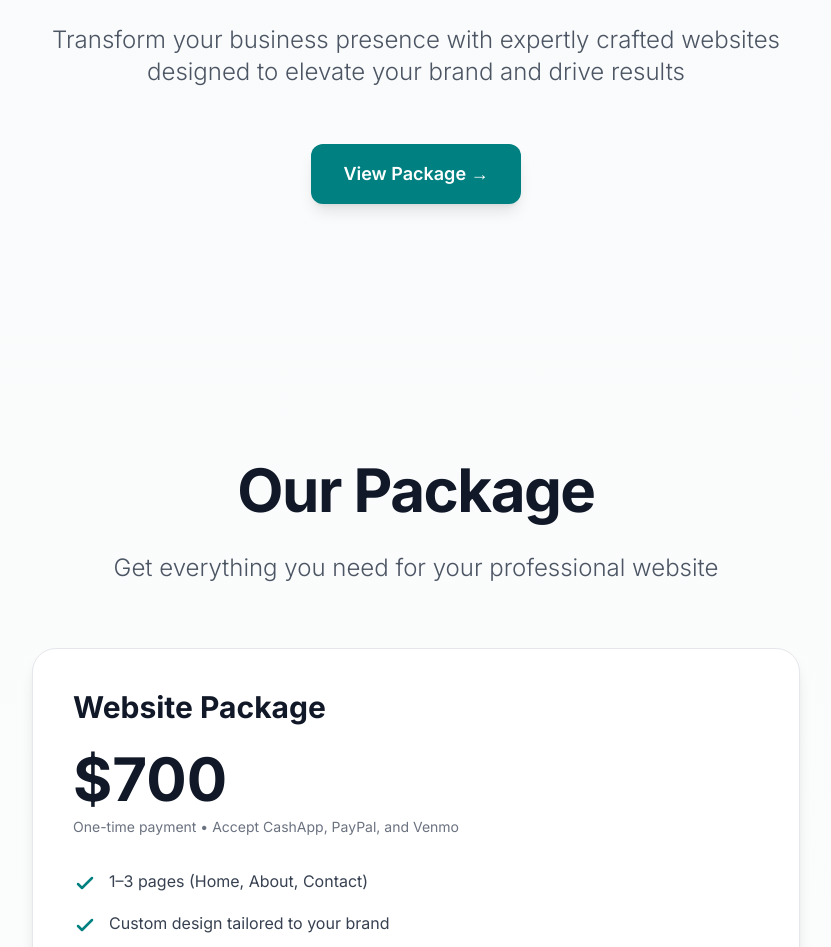
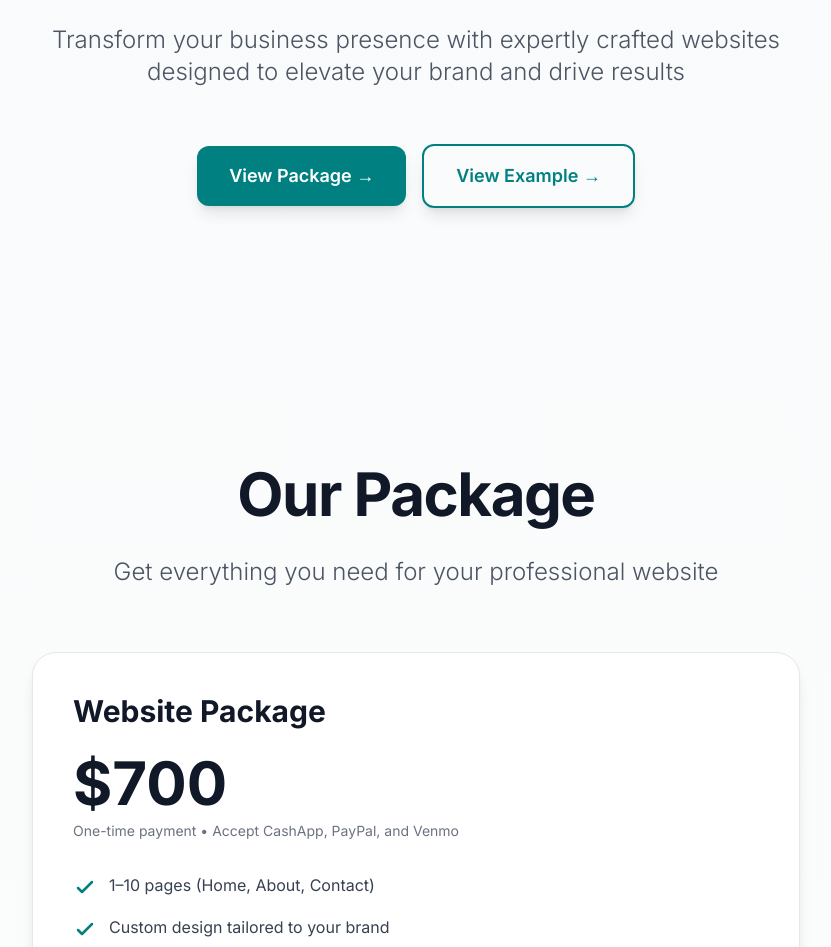
Before and after one commit to Deeg0/DiLom-Websites, a Next.js app: page / in a window 1280 px wide. Shown: the part 425-1372 px from the top of the page, without its empty margins (224-1055 px from the left). Built offline with nearby package versions, Linux system fonts and the light colour scheme.

Commit message:
Update package to 1-10 pages and add View Example button to hero section

```diff
--- a/app/page.tsx
+++ b/app/page.tsx
@@ -54,13 +54,19 @@ export default function Home() {
             <p className="text-xl md:text-2xl text-gray-600 dark:text-gray-300 max-w-3xl mx-auto font-light leading-relaxed">
               Transform your business presence with expertly crafted websites designed to elevate your brand and drive results
             </p>
-            <div className="pt-6">
+            <div className="pt-6 flex flex-col sm:flex-row items-center justify-center gap-4">
               <a
                 href="#packages"
                 className="inline-block px-8 py-4 bg-[#008080] text-white rounded-xl font-semibold text-lg hover:bg-[#006666] transition-all duration-200 shadow-lg hover:shadow-xl transform hover:-translate-y-0.5"
               >
                 View Package →
               </a>
+              <Link
+                href="/example-1"
+                className="inline-block px-8 py-4 bg-transparent border-2 border-[#008080] text-[#008080] dark:text-[#008080] rounded-xl font-semibold text-lg hover:bg-[#008080] hover:text-white transition-all duration-200 shadow-lg hover:shadow-xl transform hover:-translate-y-0.5"
+              >
+                View Example →
+              </Link>
             </div>
           </div>
         </div>
@@ -99,7 +105,7 @@ export default function Home() {
                     <svg className="w-6 h-6 text-[#008080] mr-3 mt-0.5 flex-shrink-0" fill="none" stroke="currentColor" viewBox="0 0 24 24">
                       <path strokeLinecap="round" strokeLinejoin="round" strokeWidth={2.5} d="M5 13l4 4L19 7" />
                     </svg>
-                    <span className="text-gray-700 dark:text-gray-300 text-base">1–3 pages (Home, About, Contact)</span>
+                    <span className="text-gray-700 dark:text-gray-300 text-base">1–10 pages (Home, About, Contact)</span>
                   </li>
                   <li className="flex items-start">
                     <svg className="w-6 h-6 text-[#008080] mr-3 mt-0.5 flex-shrink-0" fill="none" stroke="currentColor" viewBox="0 0 24 24">
```
